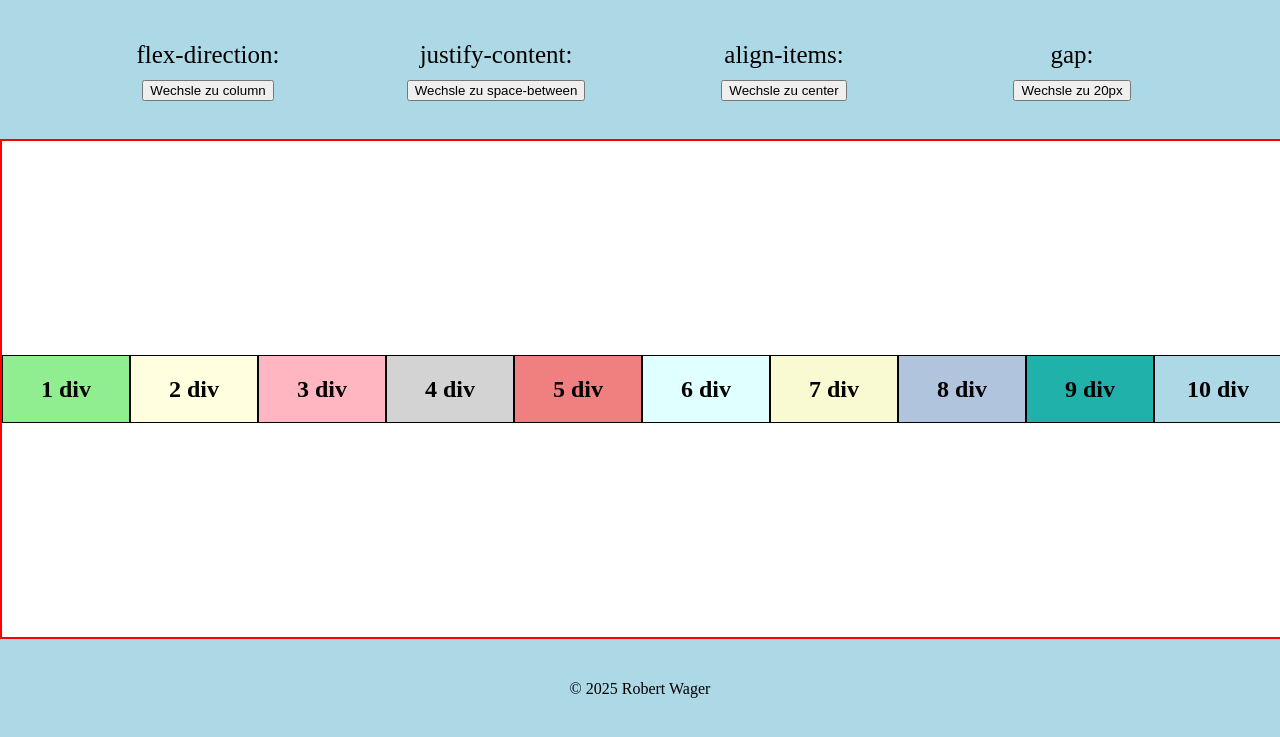
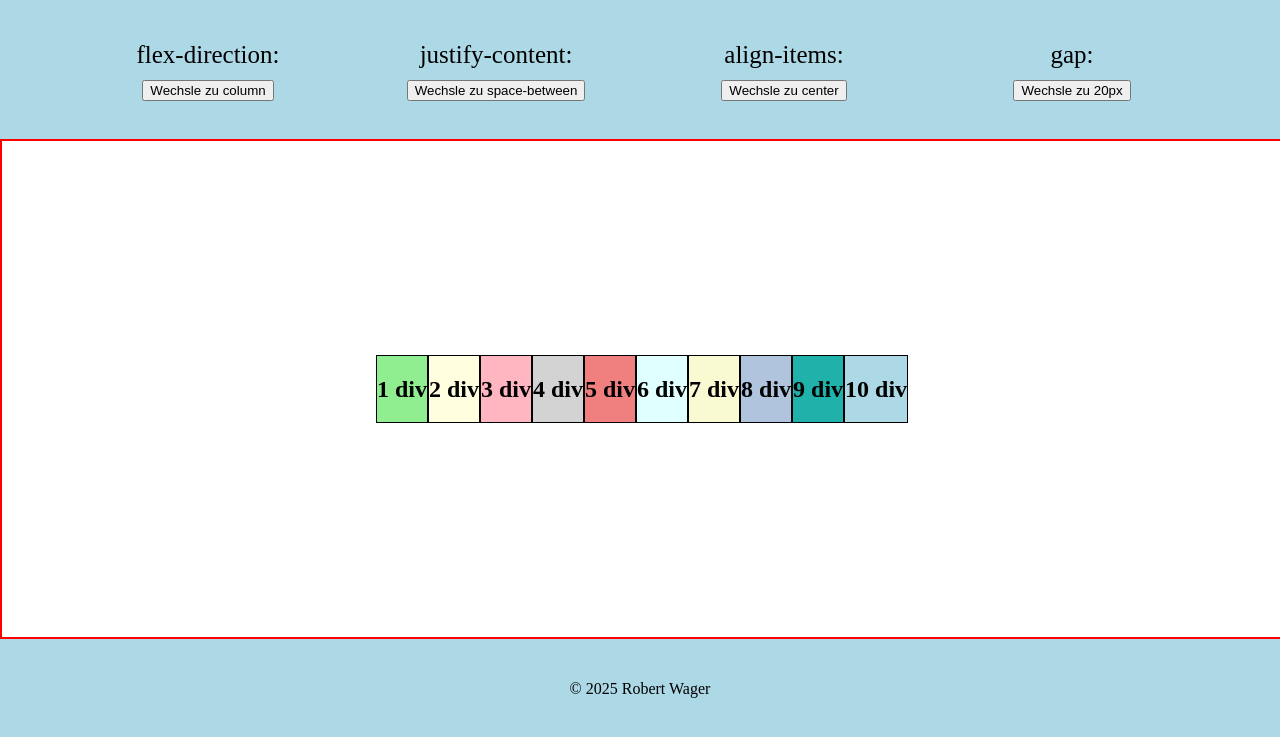
Before and after one commit to N3kr9st/flexbox-play-demo, a plain HTML site: page index.html in a window 1280 px wide. Shown: the part 61-798 px from the top of the page. Drawn offline with Linux system fonts and the light colour scheme.

Commit message:
letzte style Änderungen

```diff
--- a/css/style.css
+++ b/css/style.css
@@ -75,7 +75,7 @@ div#a10 { background-color: lightblue; }
 /* Einheitliche Größe für alle Boxen */
 div#a1, div#a2,
 div#a3, div#a4, div#a5, div#a6, div#a7, div#a8, div#a9, div#a10 {
-    width: 150px;
+    width: auto;
     height: auto; /* Höhe passt sich dem Inhalt an */
     border: 1px solid black;
 }
```
